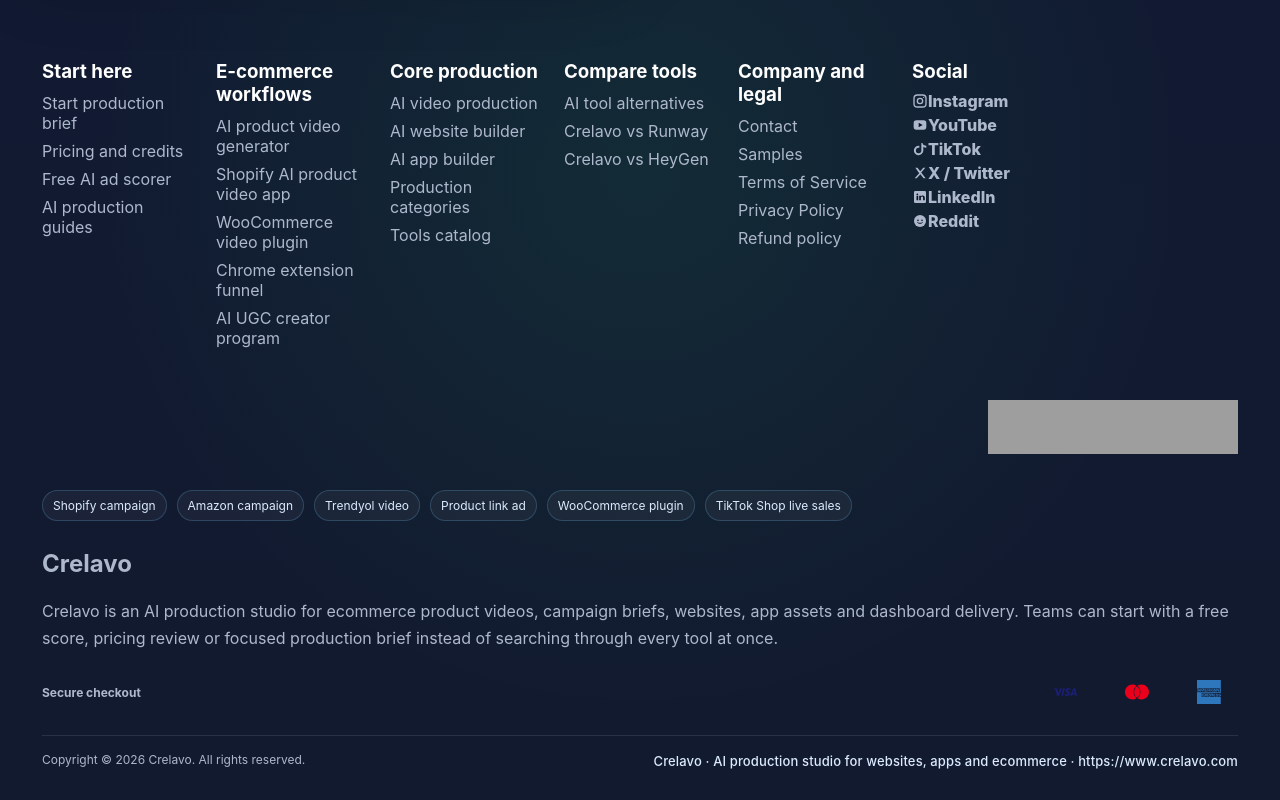
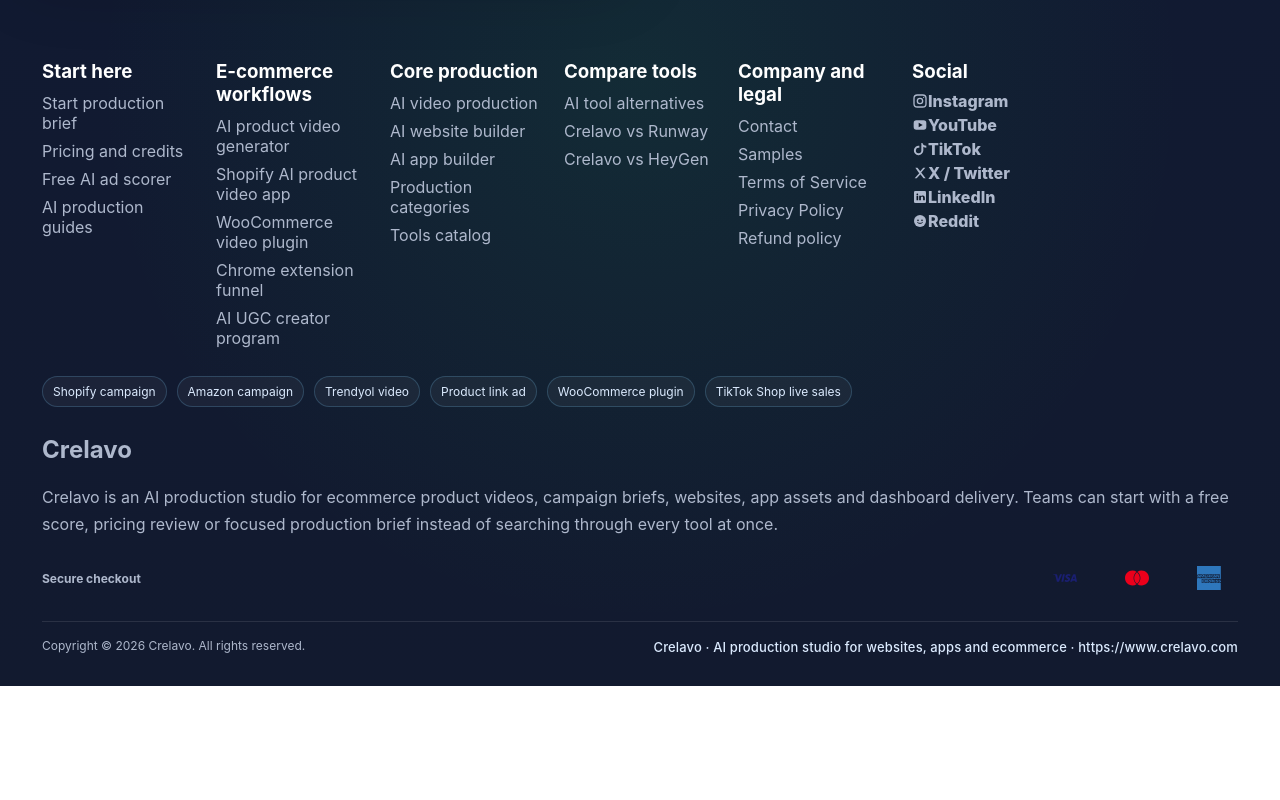
Before and after one commit to olcayto44/crelavo-vercel-upload, a Next.js app: page /tools/ai-video-generator in a window 1280 px wide. Shown: the part 2069-2869 px from the top of the page. After the commit the page ends 2755 px from the top, so only its background shows below. Built offline with nearby package versions, Linux system fonts and the light colour scheme; no server answers; grey boxes are pictures that could not be loaded.

Commit message:
Remove inactive Product Hunt links

```diff
--- a/src/components/SiteFooter.tsx
+++ b/src/components/SiteFooter.tsx
@@ -109,12 +109,6 @@ export async function SiteFooter() {
         </div>
       </div>
 
-      <div className="product-hunt-footer-badge" aria-label="Crelavo on Product Hunt">
-        <a href="https://www.producthunt.com/products/crelavo?embed=true&utm_source=badge-featured&utm_medium=badge&utm_campaign=badge-crelavo" target="_blank" rel="noopener noreferrer">
-          <img alt="Crelavo - AI production for ecommerce brands — try free for 24 hours | Product Hunt" width="250" height="54" src="https://api.producthunt.com/widgets/embed-image/v1/featured.svg?post_id=1236961&theme=dark&t=1788138590814" />
-        </a>
-      </div>
-
       <div className="footer-commerce-shortcuts footer-commerce-row" aria-label="E-commerce campaign shortcuts">
         <HardReloadLink href="/dashboard/create?idea=Shopify%20product%20link%20ad&category=campaign&mode=commerce">Shopify campaign</HardReloadLink>
         <HardReloadLink href="/dashboard/create?idea=Amazon%20product%20campaign&category=campaign&mode=commerce">Amazon campaign</HardReloadLink>
--- a/src/components/SiteStructuredData.tsx
+++ b/src/components/SiteStructuredData.tsx
@@ -38,10 +38,9 @@ export function SiteStructuredData() {
            "https://www.instagram.com/crelavohq/",
            "https://www.youtube.com/@crelavohq",
            "https://x.com/crelavohq",
-           "https://www.linkedin.com/company/crelavo/",
-           "https://www.reddit.com/user/crelavo/",
-           "https://www.producthunt.com/products/crelavo"
-         ]
+            "https://www.linkedin.com/company/crelavo/",
+            "https://www.reddit.com/user/crelavo/"
+          ]
       },
       {
         "@type": "WebSite",
```
